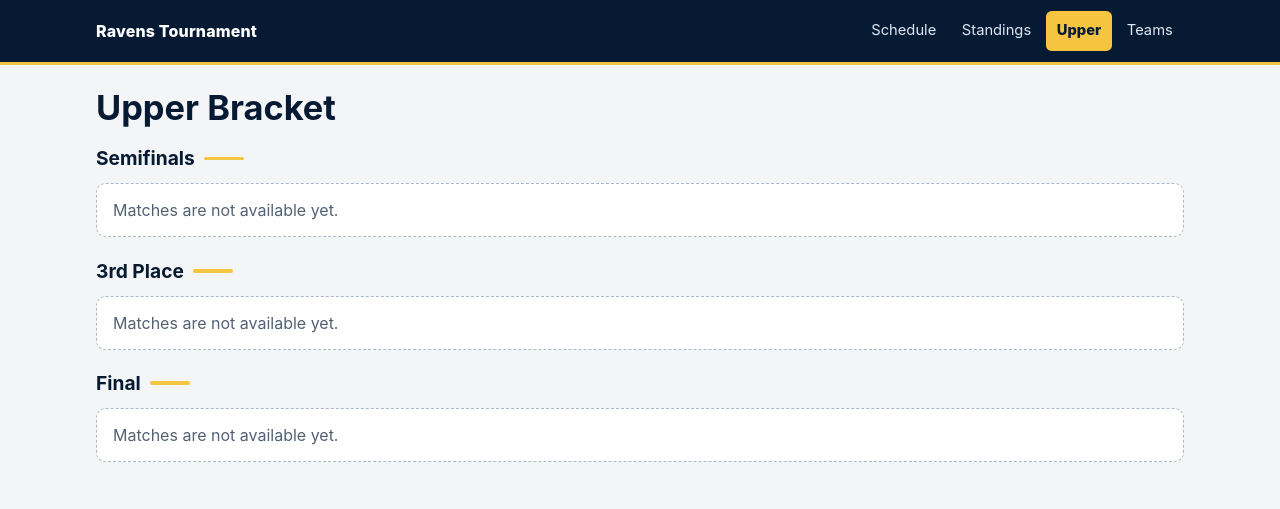
After one commit to dav1d-ol1ve1ra/ravens-tournament, a Django app: page /upper/ in a window 1280 px wide. The commit adds this page. Shown: the top 509 px of the page. Run offline with Django 5.2, Linux system fonts and the light colour scheme; data that the repository does not hold is empty.

Commit message:
Add public Upper Bracket page

```diff
--- a/tournament/static/tournament/site.css
+++ b/tournament/static/tournament/site.css
@@ -285,6 +285,14 @@ button, input, select { font: inherit; }
 .bracket-score { min-width: 3.3rem; padding: 0.22rem 0.4rem; border-radius: 0.35rem; color: var(--ravens-navy); background: #fff0bd; font-size: 1.05rem; font-weight: 900; text-align: center; }
 .bracket-versus { min-width: 2rem; color: var(--muted); font-size: 0.78rem; font-weight: 850; text-align: center; text-transform: uppercase; }
 .upper-match-card .match-state { width: fit-content; margin-left: 0; }
+.upper-page { display: grid; gap: 1.35rem; }
+.upper-section { display: grid; gap: 0.1rem; }
+.upper-section .section-title { margin-top: 0; }
+.upper-match-list { display: grid; gap: 0.65rem; }
+.upper-phase-label, .upper-match-details { margin: 0; color: var(--muted); font-size: 0.8rem; }
+.upper-phase-label { color: var(--ravens-navy-light); font-size: 0.75rem; font-weight: 850; letter-spacing: 0.04em; text-transform: uppercase; }
+.upper-section-final .upper-match-card { border-left-width: 6px; border-color: var(--ravens-gold-dark); background: #fffdf5; }
+.upper-match-card.is-final .bracket-score { font-size: 1.18rem; }
 
 /* Result entry */
 .filter-panel {
--- a/tournament/templates/tournament/home.html
+++ b/tournament/templates/tournament/home.html
@@ -13,6 +13,7 @@
       <a class="brand" href="{% url 'home' %}" aria-current="page">Ravens Tournament</a>
       <a class="nav-link" href="{% url 'schedule' %}">Schedule</a>
       <a class="nav-link" href="{% url 'standings' %}">Standings</a>
+      <a class="nav-link" href="{% url 'upper' %}">Upper</a>
       <a class="nav-link" href="{% url 'teams' %}">Teams</a>
       {% if user.is_authenticated %}
         <a class="nav-link" href="{% url 'results_admin' %}">Result Entry</a>
@@ -49,6 +50,7 @@
     <section class="quick-links" aria-label="Tournament pages">
       <a href="{% url 'schedule' %}"><strong>Schedule</strong><span>Fixtures and results</span></a>
       <a href="{% url 'standings' %}"><strong>Standings</strong><span>Group rankings</span></a>
+      <a href="{% url 'upper' %}"><strong>Upper</strong><span>Knockout matches</span></a>
       <a href="{% url 'teams' %}"><strong>Teams</strong><span>Meet the competitors</span></a>
     </section>
 
--- a/tournament/templates/tournament/results_admin.html
+++ b/tournament/templates/tournament/results_admin.html
@@ -13,6 +13,7 @@
       <a class="brand" href="{% url 'home' %}">Ravens Tournament</a>
       <a class="nav-link" href="{% url 'schedule' %}">Schedule</a>
       <a class="nav-link" href="{% url 'standings' %}">Standings</a>
+      <a class="nav-link" href="{% url 'upper' %}">Upper</a>
       <a class="nav-link" href="{% url 'teams' %}">Teams</a>
       <a class="nav-link" href="{% url 'results_admin' %}" aria-current="page">Result Entry</a>
       <a class="nav-link" href="{% url 'admin:index' %}">Admin</a>
--- a/tournament/templates/tournament/schedule.html
+++ b/tournament/templates/tournament/schedule.html
@@ -13,6 +13,7 @@
       <a class="brand" href="{% url 'home' %}">Ravens Tournament</a>
       <a class="nav-link" href="{% url 'schedule' %}" aria-current="page">Schedule</a>
       <a class="nav-link" href="{% url 'standings' %}">Standings</a>
+      <a class="nav-link" href="{% url 'upper' %}">Upper</a>
       <a class="nav-link" href="{% url 'teams' %}">Teams</a>
       {% if user.is_authenticated %}
         <a class="nav-link" href="{% url 'results_admin' %}">Result Entry</a>
--- a/tournament/templates/tournament/standings.html
+++ b/tournament/templates/tournament/standings.html
@@ -13,6 +13,7 @@
       <a class="brand" href="{% url 'home' %}">Ravens Tournament</a>
       <a class="nav-link" href="{% url 'schedule' %}">Schedule</a>
       <a class="nav-link" href="{% url 'standings' %}" aria-current="page">Standings</a>
+      <a class="nav-link" href="{% url 'upper' %}">Upper</a>
       <a class="nav-link" href="{% url 'teams' %}">Teams</a>
       {% if user.is_authenticated %}
         <a class="nav-link" href="{% url 'results_admin' %}">Result Entry</a>
--- a/tournament/templates/tournament/teams.html
+++ b/tournament/templates/tournament/teams.html
@@ -13,6 +13,7 @@
       <a class="brand" href="{% url 'home' %}">Ravens Tournament</a>
       <a class="nav-link" href="{% url 'schedule' %}">Schedule</a>
       <a class="nav-link" href="{% url 'standings' %}">Standings</a>
+      <a class="nav-link" href="{% url 'upper' %}">Upper</a>
       <a class="nav-link" href="{% url 'teams' %}" aria-current="page">Teams</a>
       {% if user.is_authenticated %}
         <a class="nav-link" href="{% url 'results_admin' %}">Result Entry</a>
--- /dev/null
+++ b/tournament/templates/tournament/upper.html
@@ -0,0 +1,64 @@
+{% load static %}
+<!doctype html>
+<html lang="en">
+<head>
+  <meta charset="utf-8">
+  <meta name="viewport" content="width=device-width, initial-scale=1">
+  <title>Upper Bracket | Ravens Tournament</title>
+  <link rel="stylesheet" href="{% static 'tournament/site.css' %}">
+</head>
+<body>
+  <header class="site-header">
+    <nav class="site-nav" aria-label="Main navigation">
+      <a class="brand" href="{% url 'home' %}">Ravens Tournament</a>
+      <a class="nav-link" href="{% url 'schedule' %}">Schedule</a>
+      <a class="nav-link" href="{% url 'standings' %}">Standings</a>
+      <a class="nav-link" href="{% url 'upper' %}" aria-current="page">Upper</a>
+      <a class="nav-link" href="{% url 'teams' %}">Teams</a>
+      {% if user.is_authenticated %}
+        <a class="nav-link" href="{% url 'results_admin' %}">Result Entry</a>
+        <a class="nav-link" href="{% url 'admin:index' %}">Admin</a>
+        <form class="nav-logout-form" method="post" action="{% url 'logout' %}">
+          {% csrf_token %}
+          <button class="nav-logout" type="submit">Log out</button>
+        </form>
+      {% endif %}
+    </nav>
+  </header>
+
+  <main class="page-shell">
+    <h1 class="page-title">Upper Bracket</h1>
+    <div class="upper-page">
+      {% for section in upper_sections %}
+        <section class="upper-section{% if section.is_final %} upper-section-final{% endif %}" aria-labelledby="upper-section-{{ forloop.counter }}">
+          <h2 class="section-title" id="upper-section-{{ forloop.counter }}">{{ section.title }}</h2>
+          <div class="upper-match-list">
+            {% for match in section.matches %}
+              <article class="upper-match-card{% if match.status == 'finished' %} is-finished{% endif %}{% if section.is_final %} is-final{% endif %}">
+                <header class="upper-match-header">
+                  <strong>{{ match.match_code }}</strong>
+                  <span class="match-state {% if match.status == 'finished' %}state-finished{% else %}state-scheduled{% endif %}">{{ match.get_status_display }}</span>
+                </header>
+                <p class="upper-phase-label">{{ match.phase_label }}</p>
+                <div class="bracket-participants">
+                  <strong>{{ match.home_participant }}</strong>
+                  {% if match.status == 'finished' %}
+                    <span class="bracket-score">{{ match.home_score }}&ndash;{{ match.away_score }}</span>
+                  {% else %}
+                    <span class="bracket-versus">vs</span>
+                  {% endif %}
+                  <strong>{{ match.away_participant }}</strong>
+                </div>
+                <p class="upper-match-details">Day {{ match.display_day }} &middot; {{ match.display_time|time:"H:i" }} &middot; {{ match.display_court }}</p>
+                <p class="upper-match-details">Referee: {% if match.referee_team or match.referee_slot %}{{ match.referee_participant }}{% else %}&mdash;{% endif %}</p>
+              </article>
+            {% empty %}
+              <p class="empty-state">Matches are not available yet.</p>
+            {% endfor %}
+          </div>
+        </section>
+      {% endfor %}
+    </div>
+  </main>
+</body>
+</html>
--- a/tournament/urls.py
+++ b/tournament/urls.py
@@ -7,5 +7,6 @@ urlpatterns = [
     path('teams/', views.teams, name='teams'),
     path('schedule/', views.schedule, name='schedule'),
     path('standings/', views.standings, name='standings'),
+    path('upper/', views.upper, name='upper'),
     path('results-admin/', views.results_admin, name='results_admin'),
 ]
--- a/tournament/views.py
+++ b/tournament/views.py
@@ -27,6 +27,12 @@ SCHEDULE_PHASE_LABELS = {
     'lower_league': 'Lower League',
     'lower_round_robin': 'Lower Round Robin',
 }
+
+UPPER_MATCH_SECTIONS = (
+    ('Semifinals', ('UB-01', 'UB-02')),
+    ('3rd Place', ('UB-03',)),
+    ('Final', ('UB-04',)),
+)
 
 def home(request):
     next_matches = list(
@@ -352,6 +358,41 @@ def standings(request):
     )
 
 
+def upper(request):
+    matches_by_code = {
+        match.match_code: match
+        for match in Match.objects.filter(
+            match_code__in=('UB-01', 'UB-02', 'UB-03', 'UB-04')
+        ).select_related(
+            'schedule_event',
+            'home_team',
+            'away_team',
+            'referee_team',
+        )
+    }
+    sections = []
+    for title, match_codes in UPPER_MATCH_SECTIONS:
+        matches = []
+        for match_code in match_codes:
+            match = matches_by_code.get(match_code)
+            if match is None:
+                continue
+            schedule_event = match.schedule_event
+            match.phase_label = SCHEDULE_PHASE_LABELS.get(match.phase, match.phase)
+            match.home_participant = participant_name(match, 'home')
+            match.away_participant = participant_name(match, 'away')
+            match.referee_participant = participant_name(match, 'referee')
+            match.display_day = schedule_event.day if schedule_event else match.day
+            match.display_time = (
+                schedule_event.start_time if schedule_event else match.start_time
+            )
+            match.display_court = schedule_event.court if schedule_event else match.court
+            matches.append(match)
+        sections.append({'title': title, 'matches': matches, 'is_final': title == 'Final'})
+
+    return render(request, 'tournament/upper.html', {'upper_sections': sections})
+
+
 def _result_filters(source):
     day = source.get('day', '')
     status = source.get('status', '')
```
Also changed, not shown: tournament/tests/test_upper_page.py (added, +136 -0 lines).
